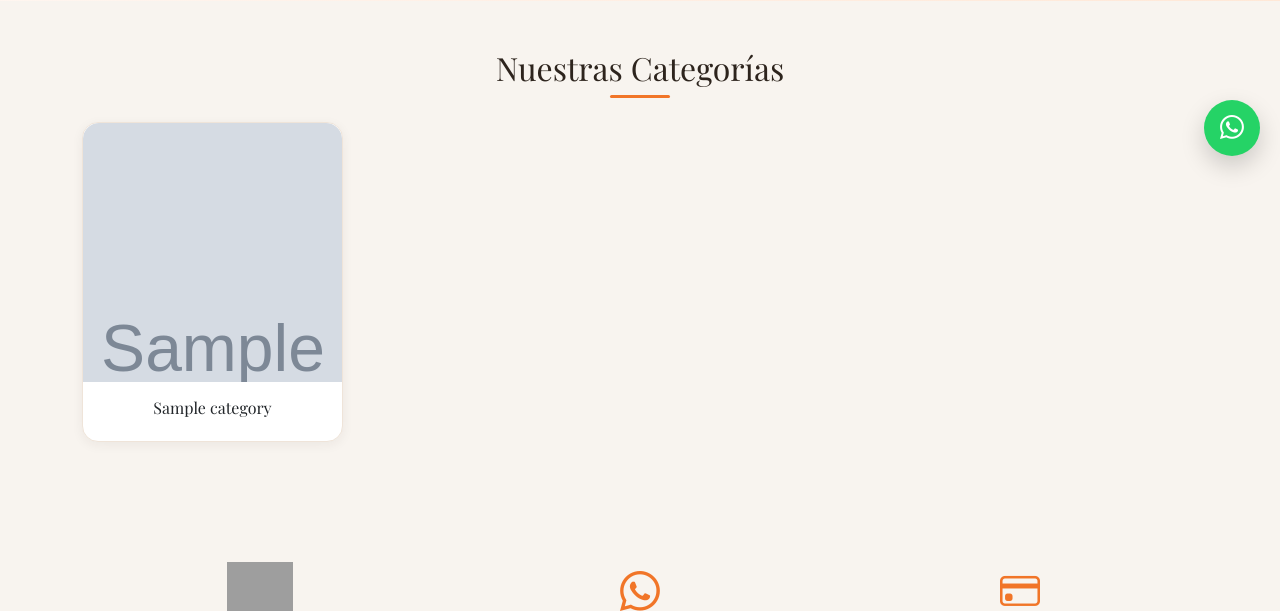
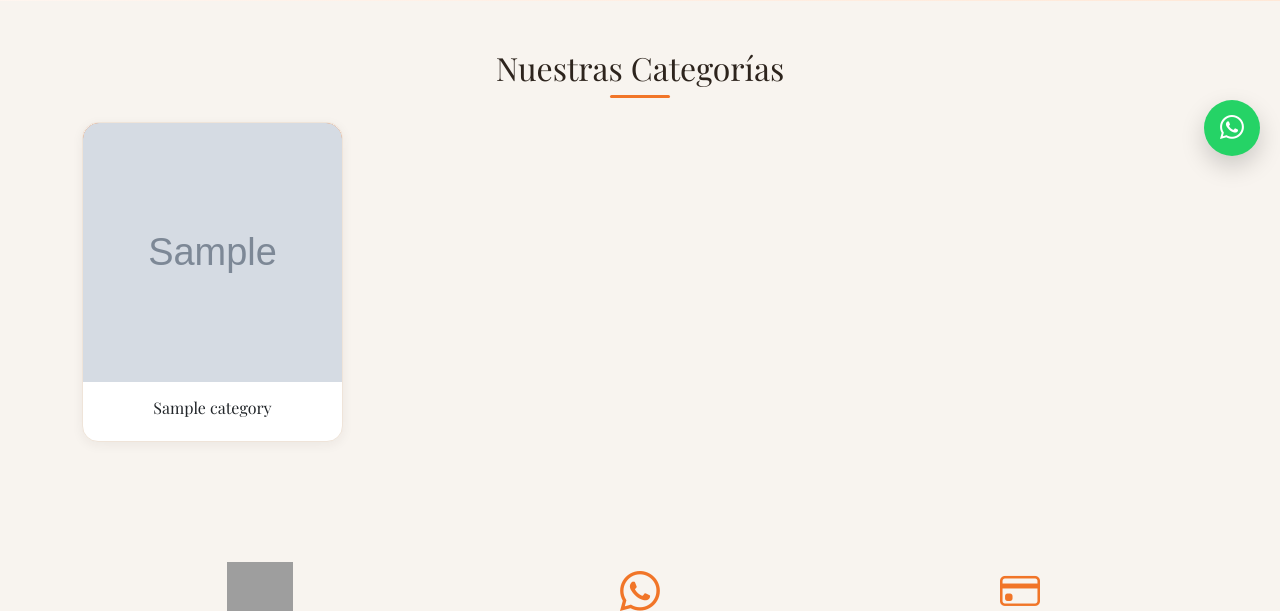
Before and after one commit to joseandresmunoz-dot/morenasingluten, a Flask app: page / in a window 1280 px wide. Shown: the part 624-1235 px from the top of the page. Run offline with Flask 3, Linux system fonts and the light colour scheme; tables that the repository leaves empty hold one stand-in row (values such as "Sample post"); grey boxes marked "Sample" are stand-in pictures; some libraries are stand-ins or nearby versions; grey boxes are pictures that could not be loaded.

Commit message:
Fix: force product card images to fill square frame with absolute positioning
- Removed zombie <style> block in index.html with height:200px !important
- Removed orphaned .card-morena .card-img-top rule from style.css
- Card .product-img-wrapper now uses position:relative + background:#f17528
- Card images now use position:absolute + object-fit:cover to force full fill
- No inline styles on <img> tags (only class='img-cover')
- CSS version bumped to v=20260523-RESET

```diff
--- a/static/css/style.css
+++ b/static/css/style.css
@@ -203,12 +203,6 @@ h1, h2, h3, h4, h5, h6 {
     overflow: hidden;
 }
 
-.card-morena .card-img-top {
-    width: 100%;
-    object-fit: cover;
-    object-position: center;
-}
-
 .card-morena > a,
 .product-card > a {
     display: block;
@@ -252,8 +246,7 @@ h1, h2, h3, h4, h5, h6 {
     }
 }
 
-.img-h-450,
-.product-img-wrapper img {
+.img-h-450 {
     height: 450px !important;
     max-height: 450px !important;
     min-height: 450px !important;
@@ -261,6 +254,7 @@ h1, h2, h3, h4, h5, h6 {
     object-position: center !important;
 }
 
+/* Product detail page wrapper */
 .product-img-wrapper {
     overflow: hidden;
     border-radius: 12px;
@@ -275,23 +269,27 @@ h1, h2, h3, h4, h5, h6 {
     height: 100% !important;
 }
 
-/* Product card image wrappers - square aspect ratio */
+/* Product card image wrappers - square maroon frame */
 .card-morena .product-img-wrapper,
 .product-card .product-img-wrapper {
+    position: relative;
     width: 100%;
-    aspect-ratio: 1/1;
+    aspect-ratio: 1 / 1;
     overflow: hidden;
+    background-color: #f17528;
     border-radius: 0;
     border-top-left-radius: 16px;
     border-top-right-radius: 16px;
     display: block;
-    background: none;
 }
 
 .card-morena .product-img-wrapper img,
 .product-card .product-img-wrapper img {
-    width: 100% !important;
-    height: 100% !important;
+    position: absolute;
+    top: 0;
+    left: 0;
+    width: 100%;
+    height: 100%;
     object-fit: cover !important;
     object-position: center !important;
     display: block;
--- a/templates/base.html
+++ b/templates/base.html
@@ -8,7 +8,7 @@
     <link href="https://cdn.jsdelivr.net/npm/bootstrap@5.3.2/dist/css/bootstrap.min.css" rel="stylesheet">
     <link href="https://cdn.jsdelivr.net/npm/bootstrap-icons@1.11.2/font/bootstrap-icons.min.css" rel="stylesheet">
     <link href="https://fonts.googleapis.com/css2?family=Playfair+Display:wght@400;600;700&family=Poppins:wght@300;400;500;600&display=swap" rel="stylesheet">
-    <link rel="stylesheet" href="{{ url_for('static', filename='css/style.css', v='20260516-7') }}">
+    <link rel="stylesheet" href="{{ url_for('static', filename='css/style.css', v='20260523-RESET') }}">
     {% block extra_css %}{% endblock %}
 </head>
 <body>
--- a/templates/shop/index.html
+++ b/templates/shop/index.html
@@ -1,18 +1,6 @@
 {% extends "base.html" %}
 {% block title %}Morena Sin Gluten - Tienda Sin Gluten{% endblock %}
 {% block extra_css %}
-<style>
-.card-morena .card-img-top,
-.product-card .card-img-top,
-.card-morena > a > img,
-.product-card > a > img {
-    height: 200px !important;
-    min-height: 200px !important;
-    max-height: 200px !important;
-    object-fit: cover !important;
-    object-position: center !important;
-}
-</style>
 {% endblock %}
 {% block content %}
 <!-- Hero -->
```
